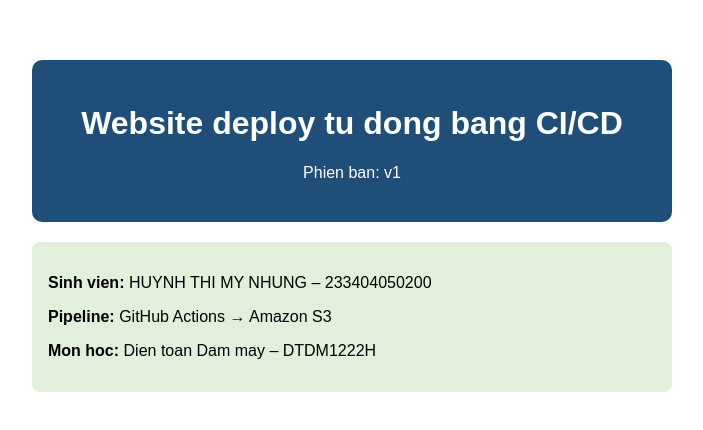
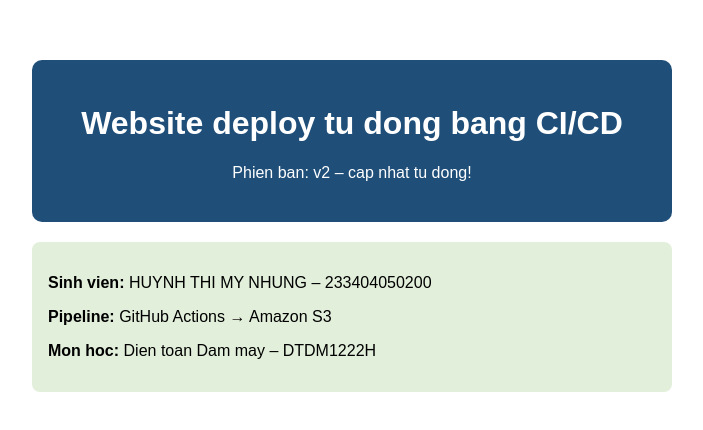
Before and after one commit to 233404050200-alt/cicd-s3-demo, a plain HTML site: page site/index.html in a window 1280 px wide. Shown: the whole page, without its empty margins (288-991 px from the left). Drawn offline with Linux system fonts and the light colour scheme.

Commit message:
feat: nangcap v2

```diff
--- a/site/index.html
+++ b/site/index.html
@@ -15,7 +15,7 @@ margin-top: 20px; }
 
 <div class="banner">
 <h1>Website deploy tu dong bang CI/CD</h1>
-<p>Phien ban: v1</p>
+<p>Phien ban: v2 – cap nhat tu dong!</p>
 </div>
 <div class="info">
 <p><b>Sinh vien:</b> HUYNH THI MY NHUNG – 233404050200</p>
```
